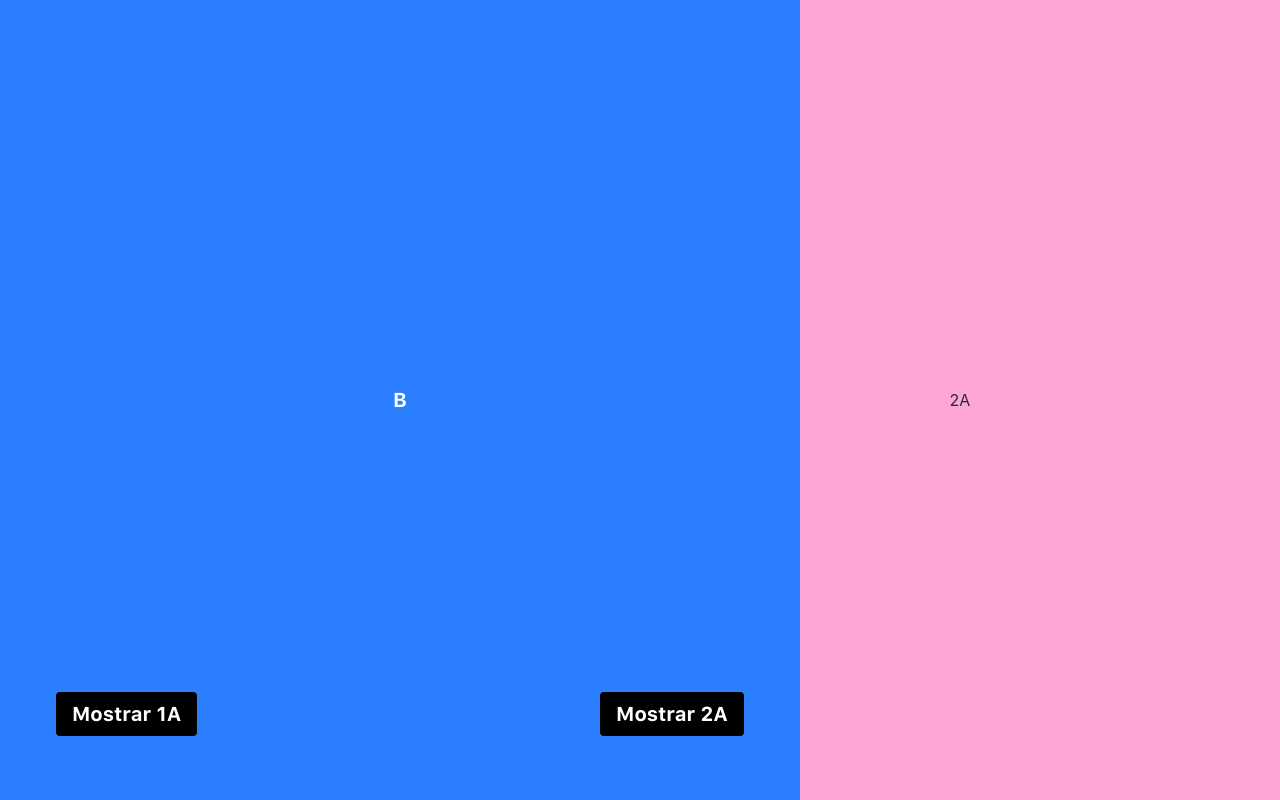
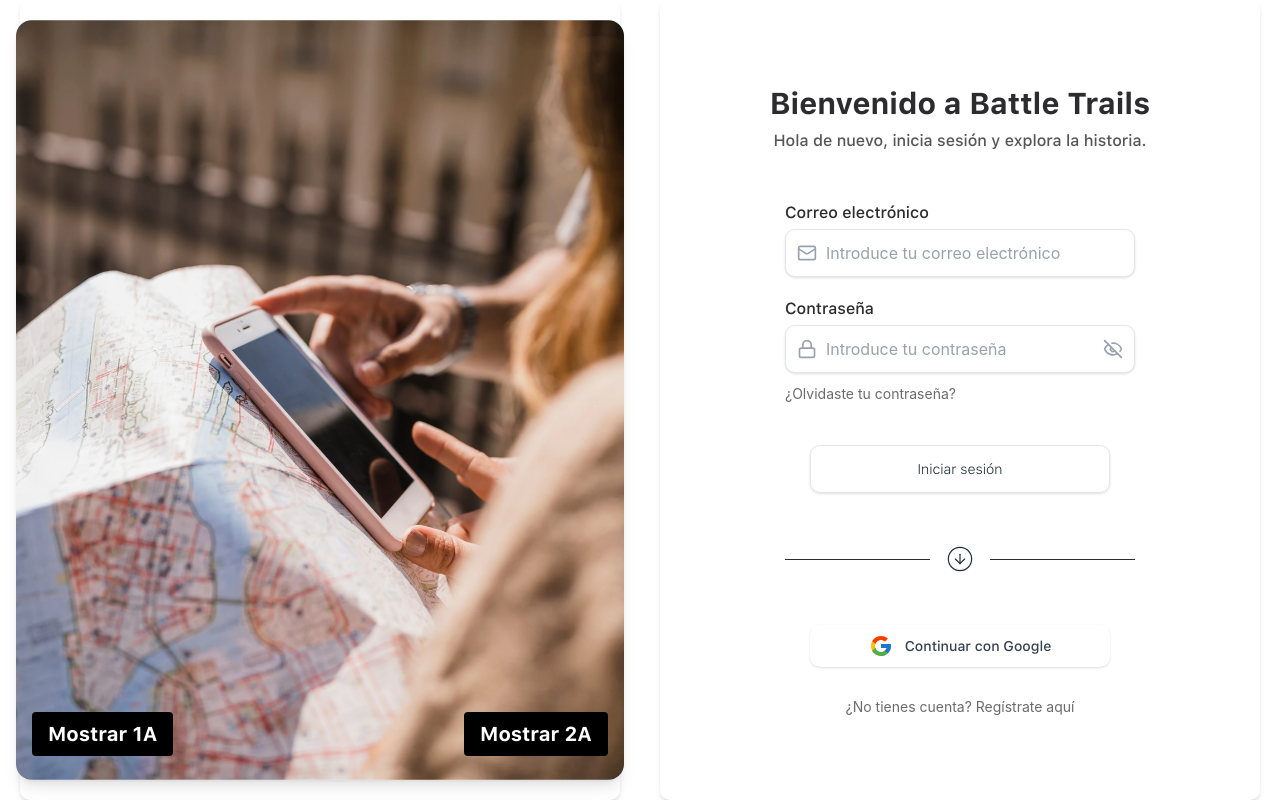
Before and after one commit to ESAT-ID3/2.-Battle-Trails, a React (Vite) app: page /auth in a window 1280 px wide. Built offline with nearby package versions, Linux system fonts and the light colour scheme; no server answers; a web font is replaced by a local one.

Commit message:
feat(auth): update AuthPage layout and integrate banner image for improved UI

```diff
--- a/src/pages/auth-page.tsx
+++ b/src/pages/auth-page.tsx
@@ -4,46 +4,47 @@ import {useAuth} from "@context/auth-context.tsx";
 import AuthAlert from "@components/auth/auth-alert/auth-alert.tsx";
 import {useState} from "react";
 import clsx from "clsx";
+import banner from "@assets/authimgs/banner-cell-phone-map-1.webp"
 
 
 const AuthPage = () => {
-    /*const { image, isLoaded } = useBackgroundImage();
-    const { errorMessage,clearError } = useAuth(); // obtenemos el error*/
+    const { image, isLoaded } = useBackgroundImage();
+    const { errorMessage,clearError } = useAuth(); // obtenemos el error
 
   const [isOnLeft, setIsOnLeft] = useState(true);
 
 
   return (
-        /*<div
-            className="min-h-screen flex items-center justify-center bg-neutral"
 
-        >
-            {/!* Alerta de error en top-right *!/}
-            {errorMessage && (
-                <div className="absolute top-6 right-6 z-50">
-                    <AuthAlert message={errorMessage} onClose={clearError}/>
-                </div>
-            )}
 
-            <AuthForm />
-        </div>*/
+    <div className="relative w-screen h-screen bg-base overflow-hidden">
 
-    <div className="relative w-screen h-screen bg-red-500 overflow-hidden">
-      {/* Contenido base (div A con hijos 1A y 2A) */}
+      {/* Alerta de error en top-right */}
+      {errorMessage && (
+        <div className="absolute top-6 right-6 z-50">
+          <AuthAlert message={errorMessage} onClose={clearError}/>
+        </div>
+      )}
+      {/* Forms  login/register */}
       <div className="flex w-full h-full">
-        <div className="w-1/2 flex items-center justify-center bg-orange-300">1A</div>
-        <div className="w-1/2 flex items-center justify-center bg-pink-300">2A</div>
+        <div className="w-1/2 flex items-center justify-center"> <AuthForm /></div>
+        <div className="w-1/2 flex items-center justify-center"> <AuthForm /></div>
       </div>
 
-      {/* Panel deslizante encima (div B) */}
+      {/* banner centrado en su mitad */}
       <div
         className={clsx(
-          "absolute top-0 h-200 w-200 p-10 w-1/2 bg-blue-500 transition-all duration-500 z-10",
+          "absolute top-0 h-full w-1/2 flex items-center justify-center transition-all duration-500 z-10",
           isOnLeft ? "left-0" : "left-1/2"
         )}
       >
-        <div className="relative h-full flex items-center justify-center text-white font-bold text-xl">
-          B
+        <div className="w-[95%] h-[95%] rounded-2xl relative flex items-center justify-center text-white text-xl font-bold shadow-lg"
+             style={{
+               backgroundImage: `url(${banner})`,
+               backgroundSize: "cover",
+               backgroundPosition: "center",
+             }}>
+
 
           {/* Botón izquierda */}
           <button
@@ -65,6 +66,7 @@ const AuthPage = () => {
     </div>
 
 
+
   );
 };
 
```
Also changed, not shown: src/assets/authimgs/banner-cell-phone-map-1.webp (added).
